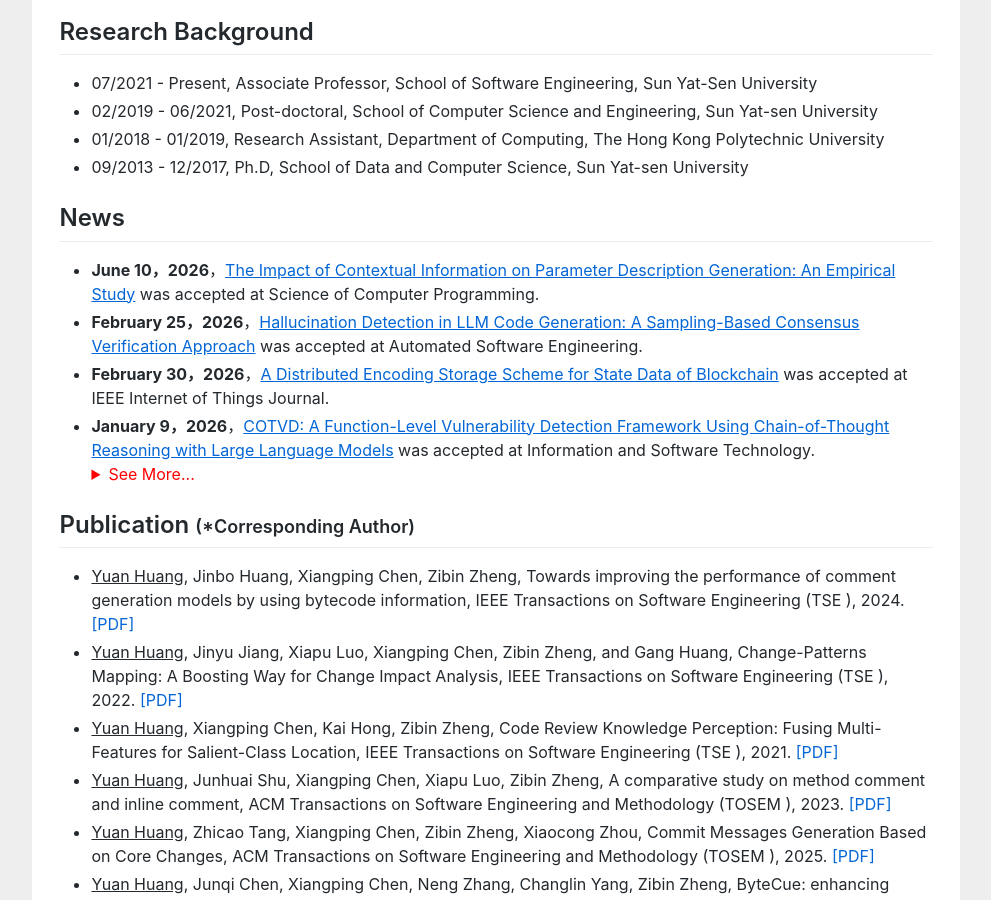
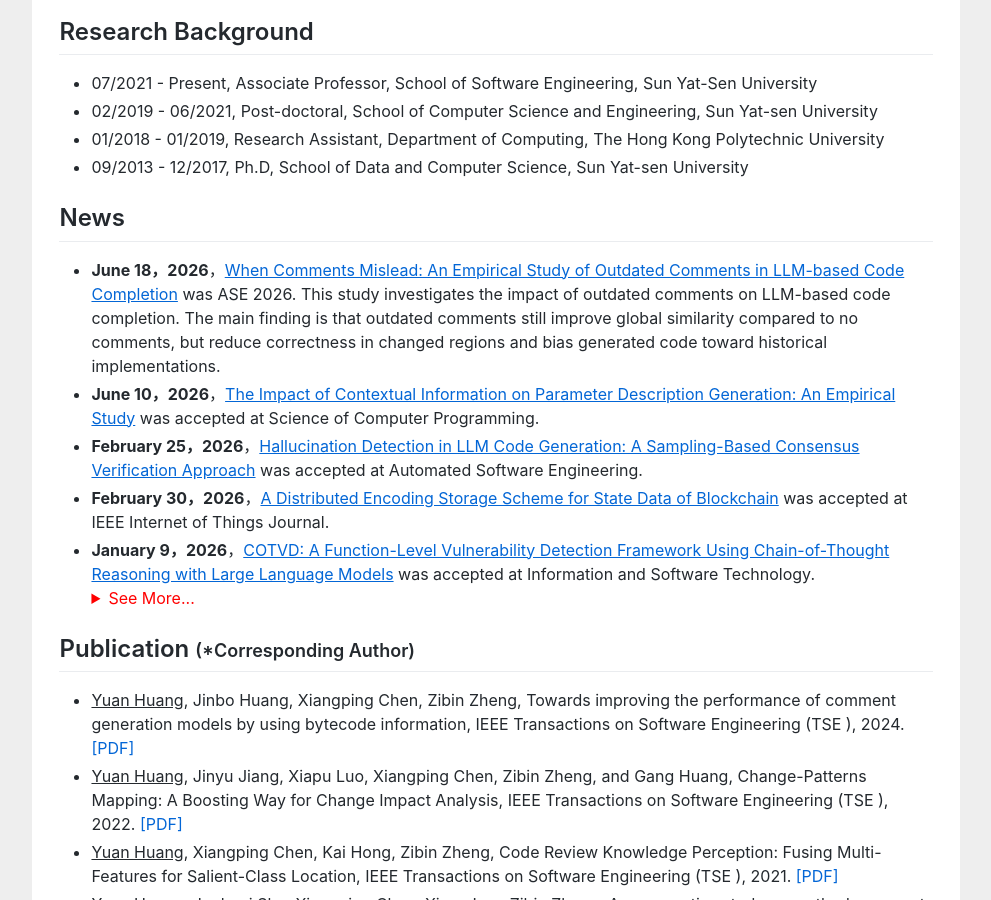
Before and after one commit to huangyuan-hy/huangyuan-hy.github.io, a Jekyll site: the page index.html, which Jekyll copies as it is, in a window 1280 px wide and 900 px high, scrolled down 641 px. Shown: the whole window, without its empty margins (144-1135 px from the left). Built offline with Jekyll 4.4.1, drawn with Linux system fonts in a browser that asks for light colours.

Commit message:
Update index.html

```diff
--- a/index.html
+++ b/index.html
@@ -100,6 +100,7 @@ gtag('config', 'UA-158965281-1');
 
 				<h2>News</h2>
 					<ul>
+						<li><b>June 18，2026</b>，<a href=""><u>When Comments Mislead: An Empirical Study of Outdated Comments in LLM-based Code Completion</u></a> was ASE 2026. This study investigates the impact of outdated comments on LLM-based code completion. The main finding is that outdated comments still improve global similarity compared to no comments, but reduce correctness in changed regions and bias generated code toward historical implementations. </li>
 						<li><b>June 10，2026</b>，<a href=""><u>The Impact of Contextual Information on Parameter Description Generation: An Empirical Study</u></a> was accepted at Science of Computer Programming. </li>
 						<li><b>February 25，2026</b>，<a href=""><u>Hallucination Detection in LLM Code Generation: A Sampling-Based Consensus Verification Approach</u></a> was accepted at Automated Software Engineering. </li>
 						<li><b>February 30，2026</b>，<a href=""><u>A Distributed Encoding Storage Scheme for State Data of Blockchain</u></a> was accepted at IEEE Internet of Things Journal. </li>
```
